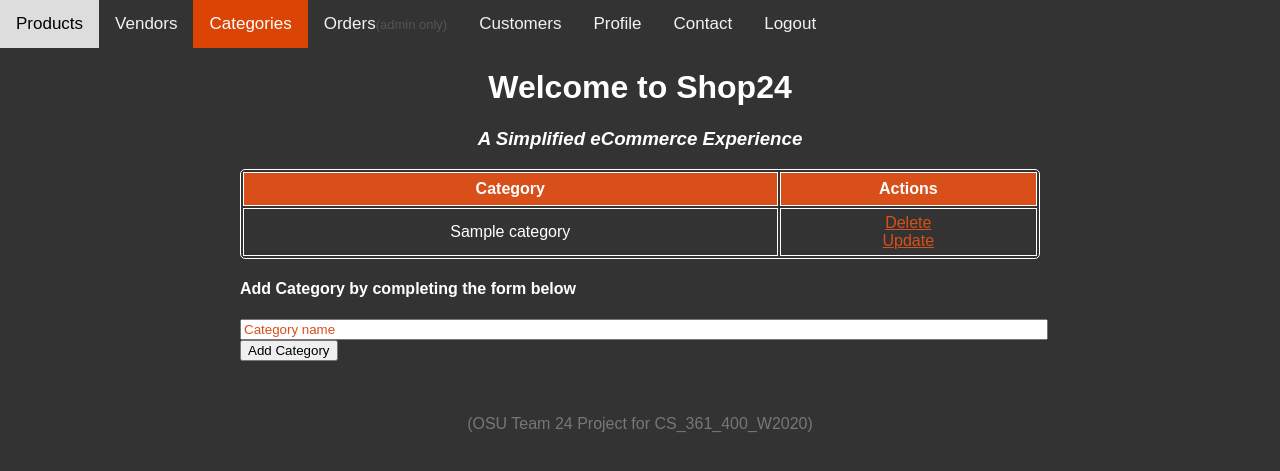
After one commit to kowalczj/shop24, a Flask app: page /category in a window 1280 px wide. The commit adds this page. Shown: the top 471 px of the page. Run offline with Flask 2, Linux system fonts and the light colour scheme; a user stored in the database is signed in; tables that the repository leaves empty hold one stand-in row (values such as "Sample post").

Commit message:
add category entity, lots of UI fixes

```diff
--- a/app.py
+++ b/app.py
@@ -76,7 +76,7 @@ class Product(db.Model):
     id =                    db.Column(db.Integer, primary_key=True)
     product_name =          db.Column(db.String(200), nullable=False)
     product_description =   db.Column(db.String(200), nullable=False)
-    product_price =         db.Column(db.Float(10), nullable=False)
+    product_price =         db.Column(db.Numeric(10, 2), nullable=False)
     date_created =          db.Column(db.DateTime, default=datetime.utcnow)
     category_id =           db.Column(db.Integer, db.ForeignKey('category.id'), nullable=False)
 
@@ -191,7 +191,8 @@ def index():
             return "Error: There was a problem adding the new product data"
     else:
         tasks = Product.query.order_by(Product.date_created).all()
-        return render_template("index.html", tasks = tasks)
+        categories= Category.query.all()
+        return render_template("index.html", tasks = tasks, categories=categories)
 
 
 @app.route('/customers', methods=['POST', 'GET'])
@@ -209,9 +210,14 @@ def customers():
                             state          = request.form['state'],
                             zipcode        = request.form['zipcode'],
                             city           = request.form['city'])
-        db.session.add(customer)
-        db.session.commit()
-        return render_template('customers.html', results = customers)
+        try:
+            db.session.add(customer)
+            db.session.commit()
+            return redirect('/customers')
+        except Exception as ex:
+            print("Error: ", ex)
+            return "Error: There was a problem adding the new customer data"
+        # return render_template('customers.html', results = customers)
 
 
 @app.route('/delete/<int:id>')
@@ -243,7 +249,8 @@ def update(id):
             return 'There was an issue updating your task'
 
     else:
-        return render_template('update.html', product=product)
+        categories= Category.query.all()
+        return render_template('update.html', product=product, categories=categories)
 
 
 @app.route("/orders", methods=['POST', 'GET'])
@@ -267,7 +274,9 @@ def orders():
             return "Error: There was a problem adding the new order data"
     else:
         tasks = Order.query.order_by(Order.shipment_priority).all()
-        return render_template("orders.html", tasks = tasks)
+        products = Product.query.all()
+        customers = Customer.query.all()
+        return render_template("orders.html", tasks = tasks, products=products, customers=customers)
 
 
 @app.route('/orders/delete/<int:id>')
@@ -285,6 +294,7 @@ def ordersDelete(id):
 @app.route('/orders/update/<int:id>', methods=['GET', 'POST'])
 def ordersUpdate(id):
     order = Order.query.get_or_404(id)
+    customers= Customer.query.all()
 
     if request.method == 'POST':
         order.customer_id = request.form['customer_id']
@@ -301,7 +311,8 @@ def ordersUpdate(id):
             return 'There was an issue updating your task'
 
     else:
-        return render_template('update_order.html', task=order)
+        customers= Customer.query.all()
+        return render_template('update_order.html', task=order, customers=customers)
 
 
 @app.route("/order_product", methods=['POST', 'GET'])
@@ -336,7 +347,8 @@ def orderproduct():
     elif request.method == 'GET':
         orderID = request.args['id']
         tasks = OrderProduct.query.filter(OrderProduct.order_id == orderID).order_by(OrderProduct.id).all()
-        return render_template("order_product.html",tasks=tasks, orderID = orderID)
+        products = Product.query.all()
+        return render_template("order_product.html",tasks=tasks, orderID = orderID, products=products)
 
 @app.route("/vendors")
 @login_required
@@ -403,6 +415,56 @@ def orderHistory():
     else:
         return render_template('orderhistory.html')
 
+@app.route("/category", methods=['POST', 'GET'])
+@login_required
+def category():
+    if request.method == 'POST':
+        category_name = request.form['category_name']
+
+        new_category = Category(
+            category_name=category_name
+        )
+
+        try:
+            db.session.add(new_category)
+            db.session.commit()
+            return redirect('/category')
+        except:
+            return "Error: There was a problem adding the new category"
+    else:
+        categories = Category.query.all()
+        return render_template("category.html", categories=categories)
+
+@app.route('/category/update/<int:id>', methods=['GET', 'POST'])
+def category_update(id):
+    category = Category.query.get_or_404(id)
+
+    if request.method == 'POST':
+        category.category_name = request.form['category_name']
+
+        try:
+            db.session.commit()
+            return redirect('/category')
+        except:
+            return 'There was an issue updating your task'
+
+    else:
+        categories = Category.query.all()
+        return render_template('update_category.html', category=category)
+
+@app.route('/category/delete/<int:id>')
+def category_delete(id):
+    category_to_delete = Category.query.get_or_404(id)
+
+    try:
+        db.session.delete(category_to_delete)
+        db.session.commit()
+        return redirect('/category')
+    except:
+        return 'There was a problem deleting that task'
+
+
+
 if __name__ == "__main__":
     # app.run(host="0.0.0.0", port=8080)   # This didn't work for me, so I set it to the line under
     app.run(debug=True)
--- /dev/null
+++ b/templates/category.html
@@ -0,0 +1,51 @@
+{% extends 'base.html' %}
+
+{% block head %}
+<title>Shop24!</title>
+{% endblock %}
+
+{% block body %}
+<div class="topnav">
+    <a href="/">Products</a>
+    <a href="{{ url_for('vendors') }}">Vendors</a>
+    <a class="active" href="{{ url_for('category') }}">Categories</a>
+    <a href="{{ url_for('orders') }}">Orders<span class="employee_view">(admin only)</span></a>
+    <a href="{{ url_for('customers') }}">Customers</a>
+    <a href="{{ url_for('profile') }}">Profile</a>
+    <a href="{{ url_for('contact') }}">Contact</a>
+    <a href="{{ url_for('logout') }}">Logout</a>
+</div>
+<div class="content">
+    <h1 style="text-align: center">Welcome to Shop24</h1>
+    <h3 style="text-align: center"><em>A Simplified eCommerce Experience</em></h3>
+    {% if categories|length < 1 %}
+    <h4 style="text-align: center">There are currently no categories.<br>(If you're a siteowner or vendor you may add them below)</h4>
+    {% else %}
+
+    <table>
+        <tr>
+            <th>Category</th>
+            <th>Actions</th>
+        </tr>
+        {% for category in categories %}
+            <tr>
+                <td>{{ category.category_name }}</td>
+                <td>
+                    <a href="/category/delete/{{category.id}}">Delete</a>
+                    <br>
+                    <a href="/category/update/{{category.id}}">Update</a>
+                </td> <!--should perhaps not be visible to custoemrs-->
+            </tr>
+        {% endfor %}
+    </table>
+    {% endif %}
+
+    <div class="form">
+        <form action="/category" method="POST">
+            <h4>Add Category by completing the form below</h4>
+            <input type="text" name="category_name" id="content" placeholder="Category name">
+            <input type="submit" value="Add Category">
+        </form>
+    </div>
+</div>
+{% endblock %}
--- a/templates/contact.html
+++ b/templates/contact.html
@@ -8,6 +8,7 @@
 <div class="topnav">
     <a href="/">Products</a>
     <a href="{{ url_for('vendors') }}">Vendors</a>
+    <a href="{{ url_for('category') }}">Categories</a>
     <a href="{{ url_for('orders') }}">Orders<span class="employee_view">(admin only)</span></a>
     <a href="{{ url_for('customers') }}">Customers</a>
     <a href="{{ url_for('profile') }}">Profile</a>
--- a/templates/login.html
+++ b/templates/login.html
@@ -8,8 +8,10 @@
 <div class="topnav">
     <a href="/">Products</a>
     <a href="{{ url_for('vendors') }}">Vendors</a>
+    <a href="{{ url_for('category') }}">Categories</a>
     <a href="{{ url_for('orders') }}">Orders<span class="employee_view">(admin only)</span></a>
     <a href="{{ url_for('customers') }}">Customers</a>
+    <a href="{{ url_for('profile') }}">Profile</a>
     <a href="{{ url_for('contact') }}">Contact</a>
 </div>
 
--- a/templates/profile.html
+++ b/templates/profile.html
@@ -8,6 +8,7 @@
 <div class="topnav">
     <a href="/">Products</a>
     <a href="{{ url_for('vendors') }}">Vendors</a>
+    <a href="{{ url_for('category') }}">Categories</a>
     <a href="{{ url_for('orders') }}">Orders<span class="employee_view">(admin only)</span></a>
     <a href="{{ url_for('customers') }}">Customers</a>
     <a class="active" href="{{ url_for('profile') }}">Profile</a>
--- a/templates/vendors.html
+++ b/templates/vendors.html
@@ -9,6 +9,7 @@
 <div class="topnav">
     <a href="/">Products</a>
     <a class="active" href="{{ url_for('vendors') }}">Vendors</a>
+    <a href="{{ url_for('category') }}">Categories</a>
     <a href="{{ url_for('orders') }}">Orders<span class="employee_view">(admin only)</span></a>
     <a href="{{ url_for('customers') }}">Customers</a>
     <a href="{{ url_for('profile') }}">Profile</a>
```
Also changed, not shown: templates/customers.html (+10 -9 lines), templates/index.html (+15 -4 lines), templates/order_product.html (+26 -9 lines), templates/orders.html (+19 -5 lines), templates/update.html (+20 -3 lines), templates/update_category.html (added, +19 -0 lines), templates/update_order.html (+8 -2 lines).
